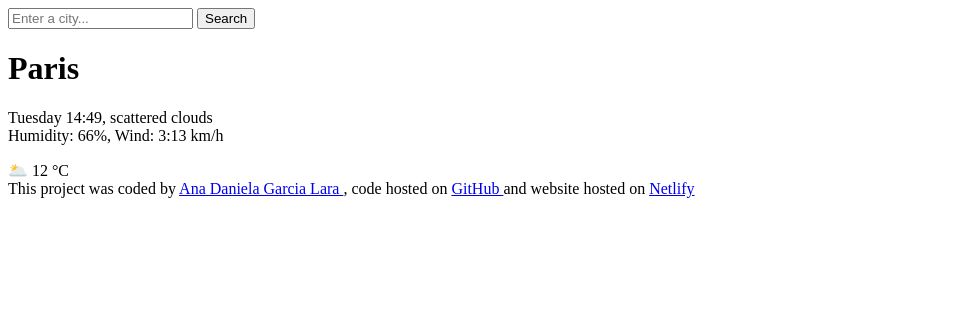
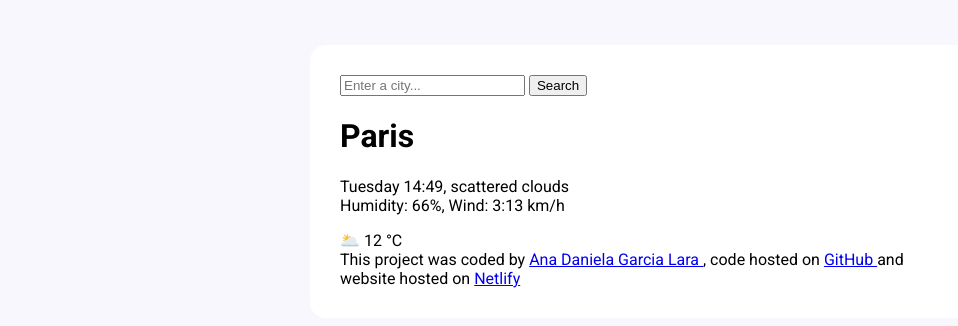
Before and after one commit to AnaDany98/Vainilla-Weather-Search, a plain HTML site: page index.html in a window 1280 px wide. Shown: the whole page, without its empty margins (0-958 px from the left). Drawn offline with Linux system fonts and the light colour scheme; a web font is replaced by a local one.

Commit message:
Styled the main container and added custom fonts

```diff
--- a/index.html
+++ b/index.html
@@ -1,29 +1,32 @@
 <!DOCTYPE html>
 <html lang="en">
   <head>
-    <meta charset="UTF-8">
-    <meta name="viewport" content="width=device-width, initial-scale=1.0">
+    <meta charset="UTF-8" />
+    <meta name="viewport" content="width=device-width, initial-scale=1.0" />
+    <link rel="preconnect" href="https://fonts.googleapis.com">
+<link rel="preconnect" href="https://fonts.gstatic.com" crossorigin>
+<link href="https://fonts.googleapis.com/css2?family=Roboto:ital,wght@0,100..900;1,100..900&family=Sour+Gummy:ital,wght@0,100..900;1,100..900&display=swap" rel="stylesheet">
+    <link rel="stylesheet" href="src/styles.css" />
     <title>Vainilla Weather App</title>
   </head>
   <body>
+    <div class="weather-app">
       <header>
         <form action="">
-            <input type="search" placeholder="Enter a city..." required>
-            <input type="submit" value="Search"/>
+          <input type="search" placeholder="Enter a city..." required />
+          <input type="submit" value="Search" />
         </form>
       </header>
       <main>
         <div>
-    <h1>Paris </h1>
+          <h1>Paris</h1>
           <p>
             Tuesday 14:49, scattered clouds
-        <br/>
+            <br />
             Humidity: 66%, Wind: 3:13 km/h
           </p>
         </div>
-    <div>
-    🌥️ 12 °C
-    </div>
+        <div>🌥️ 12 °C</div>
       </main>
       <footer>
         This project was coded by
@@ -31,7 +34,10 @@
           Ana Daniela Garcia Lara
         </a>
         , code hosted on
-        <a href="https://github.com/AnaDany98/Vainilla-Weather-Search" target="_blank">
+        <a
+          href="https://github.com/AnaDany98/Vainilla-Weather-Search"
+          target="_blank"
+        >
           GitHub
         </a>
         and website hosted on
@@ -39,5 +45,6 @@
           Netlify
         </a>
       </footer>
+    </div>
   </body>
 </html>
--- a/src/styles.css
+++ b/src/styles.css
@@ -0,0 +1,14 @@
+body{
+    background-color: #f9f7fe;
+    font-family: "Roboto", sans-serif;
+
+}
+.weather-app{
+    background: white;
+    max-width: 600px;
+    margin: 45px auto;
+    box-shadow: 0 30px 50px rgba(65, 50, 100, 0.0);
+    border-radius: 16px;
+    padding: 30px;
+
+}
```
Lines whose indentation alone changed are shown as unchanged.
